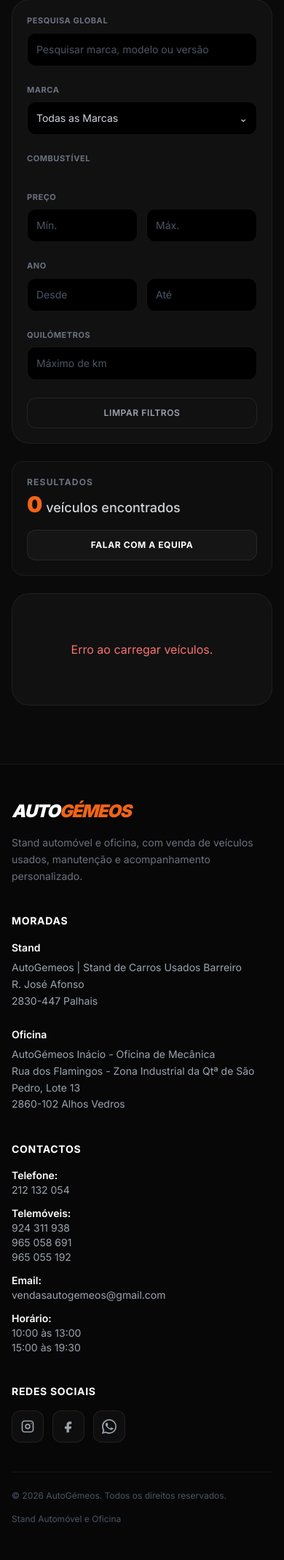
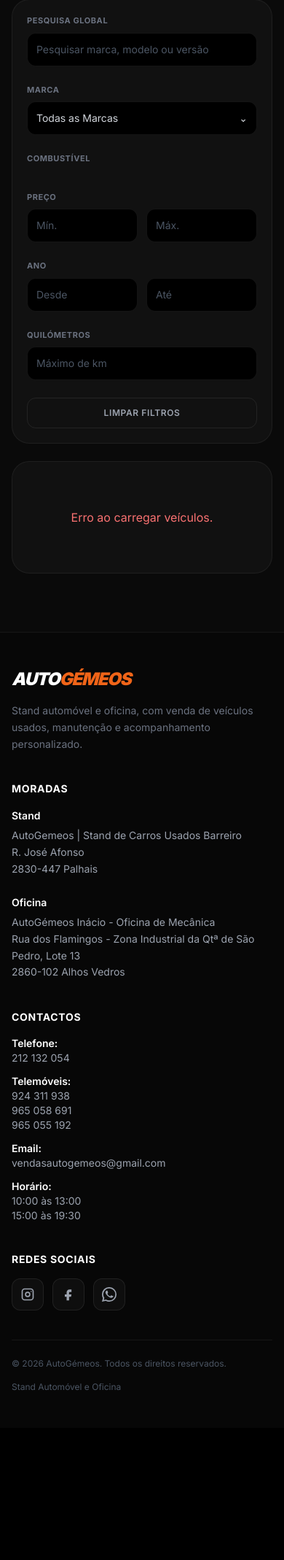
Before and after one commit to JoaoPedroInacio/TFC, a Django app: template frontend/templates/veiculos.html in a window 390 px wide. Shown: the part 391-2529 px from the top of the page at 73% size. After the commit the page ends 2297 px from the top, so only its background shows below. Run offline with Django 4.2, Linux system fonts and the light colour scheme; the template is opened without the code that fills it, so the values that code supplies are empty; some libraries are stand-ins or nearby versions.

Commit message:
Melhorar responsividade do frontend

```diff
--- a/frontend/templates/veiculos.html
+++ b/frontend/templates/veiculos.html
@@ -27,6 +27,13 @@
             background: rgba(15, 15, 15, 0.75);
             backdrop-filter: blur(12px);
             -webkit-backdrop-filter: blur(12px);
+        }
+
+        .line-clamp-2 {
+            display: -webkit-box;
+            -webkit-line-clamp: 2;
+            -webkit-box-orient: vertical;
+            overflow: hidden;
         }
     </style>
 </head>
@@ -209,20 +216,6 @@
                 </aside>
 
                 <div class="flex-1 min-w-0">
-                    <div class="flex flex-col md:flex-row md:justify-between md:items-center gap-4 mb-6 md:mb-8 bg-[#111111]/60 p-5 rounded-2xl border border-white/[0.06]">
-                        <div>
-                            <p class="text-xs uppercase tracking-widest text-gray-500 font-bold mb-1">Resultados</p>
-
-                            <h2 class="text-lg sm:text-xl font-medium text-gray-300">
-                                <span id="total-veiculos" class="accent-color font-black text-3xl">0</span> veículos encontrados
-                            </h2>
-                        </div>
-
-                        <a href="/contacto/" class="w-full md:w-auto inline-flex justify-center items-center bg-white/[0.03] border border-white/[0.08] rounded-xl px-5 py-3 text-xs font-bold uppercase tracking-wider text-white hover:bg-accent hover:border-accent transition">
-                            Falar com a equipa
-                        </a>
-                    </div>
-
                     <div id="grid-veiculos" class="grid grid-cols-1 sm:grid-cols-2 xl:grid-cols-3 gap-5 md:gap-6"></div>
                 </div>
 
@@ -374,28 +367,22 @@
 
     function renderizarVeiculos(stock) {
         const lista = document.getElementById("grid-veiculos");
-        const contador = document.getElementById("total-veiculos");
 
-        if (!lista || !contador) {
-            console.error("Erro: grid-veiculos ou total-veiculos não existem no HTML.");
+        if (!lista) {
+            console.error("Erro: grid-veiculos não existe no HTML.");
             return;
         }
 
         lista.innerHTML = "";
 
         if (!stock || stock.length === 0) {
-            contador.innerText = "0";
-
             lista.innerHTML = `
                 <div class="col-span-full text-center py-16 md:py-20 bg-[#111111] border border-white/[0.06] rounded-3xl px-6">
                     <p class="text-gray-500 text-base md:text-lg">Não foram encontrados veículos com estes filtros.</p>
                 </div>
             `;
-
             return;
         }
-
-        contador.innerText = stock.length;
 
         stock.forEach(carro => {
             const id = obterId(carro);
@@ -408,8 +395,12 @@
             const imagem = obterImagem(carro);
 
             lista.innerHTML += `
-                <a class="bg-[#111111] rounded-2xl overflow-hidden border border-white/[0.04] group hover:border-accent/40 transition-all duration-500 flex flex-col">
-                    <div class="relative h-52 sm:h-56 overflow-hidden bg-black">
+                <a
+                    href="/veiculo/${id}/"
+                    aria-label="Ver detalhes de ${marca} ${modelo}"
+                    class="bg-[#111111] rounded-2xl overflow-hidden border border-white/[0.04] group hover:border-accent/40 hover:-translate-y-1 transition-all duration-500 flex flex-col h-full cursor-pointer"
+                >
+                    <div class="relative h-52 sm:h-56 overflow-hidden bg-black shrink-0">
                         <img
                             src="${imagem}"
                             onerror="this.onerror=null; this.src='https://images.unsplash.com/photo-1492144534655-ae79c964c9d7?auto=format&fit=crop&q=80&w=1200';"
@@ -425,8 +416,14 @@
                     <div class="p-5 sm:p-6 flex-1 flex flex-col">
                         <div class="mb-5">
                             <p class="text-[11px] text-gray-500 uppercase tracking-widest font-bold mb-1">${marca}</p>
-                            <h3 class="text-lg sm:text-xl font-bold text-white tracking-tight group-hover:text-accent transition-colors">${modelo}</h3>
-                            <p class="accent-color font-black text-2xl mt-2 tracking-tight">${formatarPreco(preco)}</p>
+
+                            <h3 class="text-lg sm:text-xl font-bold text-white tracking-tight group-hover:text-accent transition-colors min-h-[3.5rem] line-clamp-2">
+                                ${modelo}
+                            </h3>
+
+                            <p class="accent-color font-black text-2xl mt-2 tracking-tight">
+                                ${formatarPreco(preco)}
+                            </p>
                         </div>
 
                         <div class="grid grid-cols-3 gap-2 sm:gap-3 border-t border-white/[0.05] pt-4 text-xs">
@@ -446,8 +443,12 @@
                             </div>
                         </div>
 
-                        <span href="/veiculo/${id}/" class="block text-center w-full mt-6 py-3.5 bg-white/[0.03] border border-white/[0.08] rounded-xl text-xs font-bold uppercase tracking-wider text-white group-hover:bg-accent group-hover:border-accent transition-all duration-300">
-                            Ver detalhes →
+                        <span
+                            class="block text-center w-full mt-auto pt-6"
+                        >
+                            <span class="block w-full py-3.5 bg-white/[0.03] border border-white/[0.08] rounded-xl text-xs font-bold uppercase tracking-wider text-white group-hover:bg-accent group-hover:border-accent transition-all duration-300">
+                                Ver detalhes →
+                            </span>
                         </span>
                     </div>
                 </a>
```
